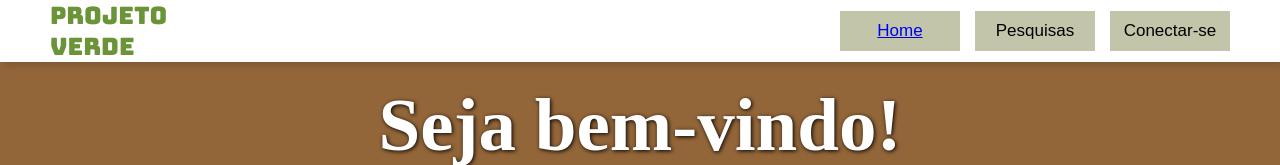
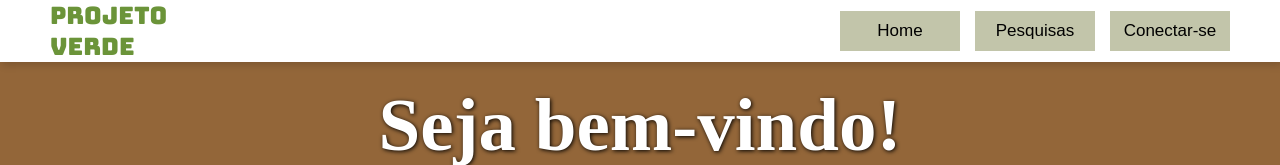
Before and after one commit to srfirew/sistemas-para-internet, a plain HTML site: page 1º Período/botanica-site/index.html in a window 1280 px wide. Shown: the top 165 px of the page. Drawn offline with Linux system fonts and the light colour scheme; a web font is replaced by a local one.

Commit message:
Update index.html

```diff
--- a/1º Período/botanica-site/index.html
+++ b/1º Período/botanica-site/index.html
@@ -29,7 +29,7 @@
 
         <nav>
             <ul>
-                <li><button id="home" ><a href="index.html">Home</a></button></li>
+                <li><button id="home" >Home</button></li>
                 <li><button id="pesquisa" >Pesquisas</button></li>
                 <li><button id="conectar" >Conectar-se</button></li>
             </ul>
```
